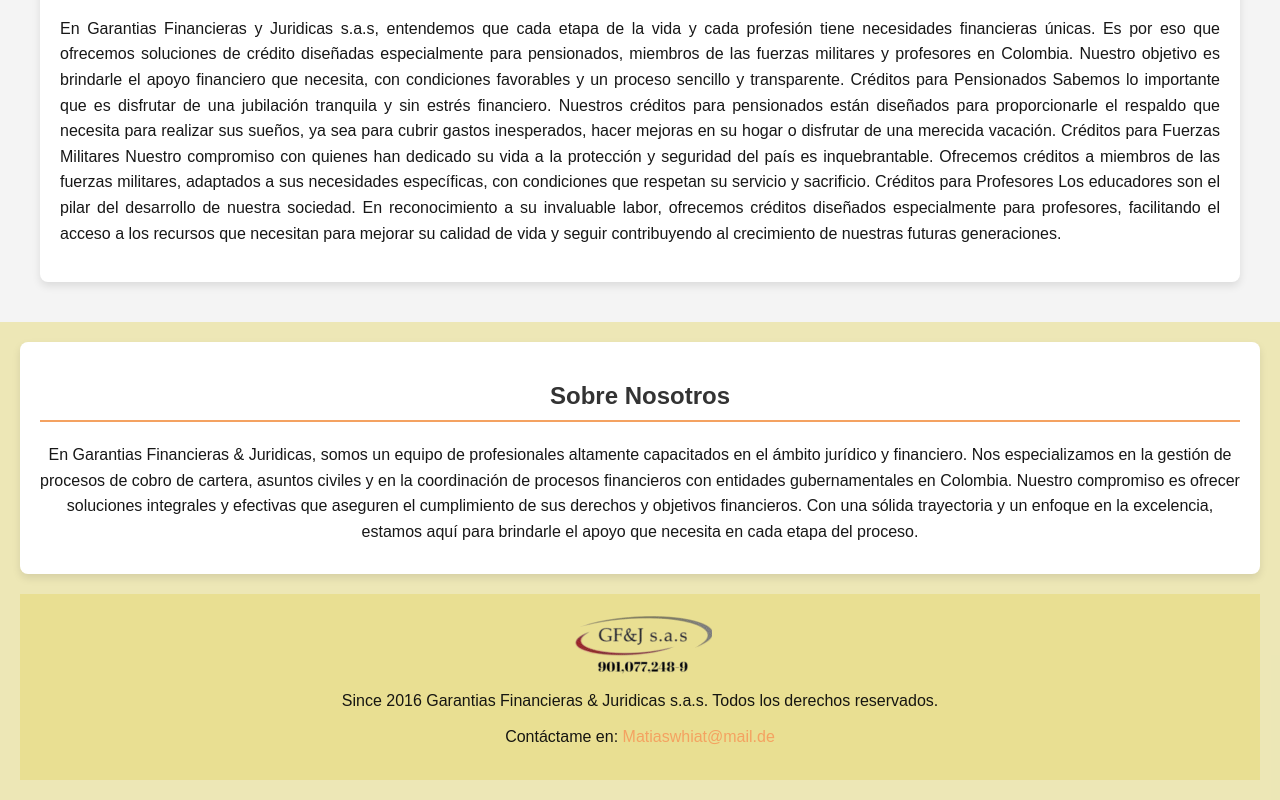
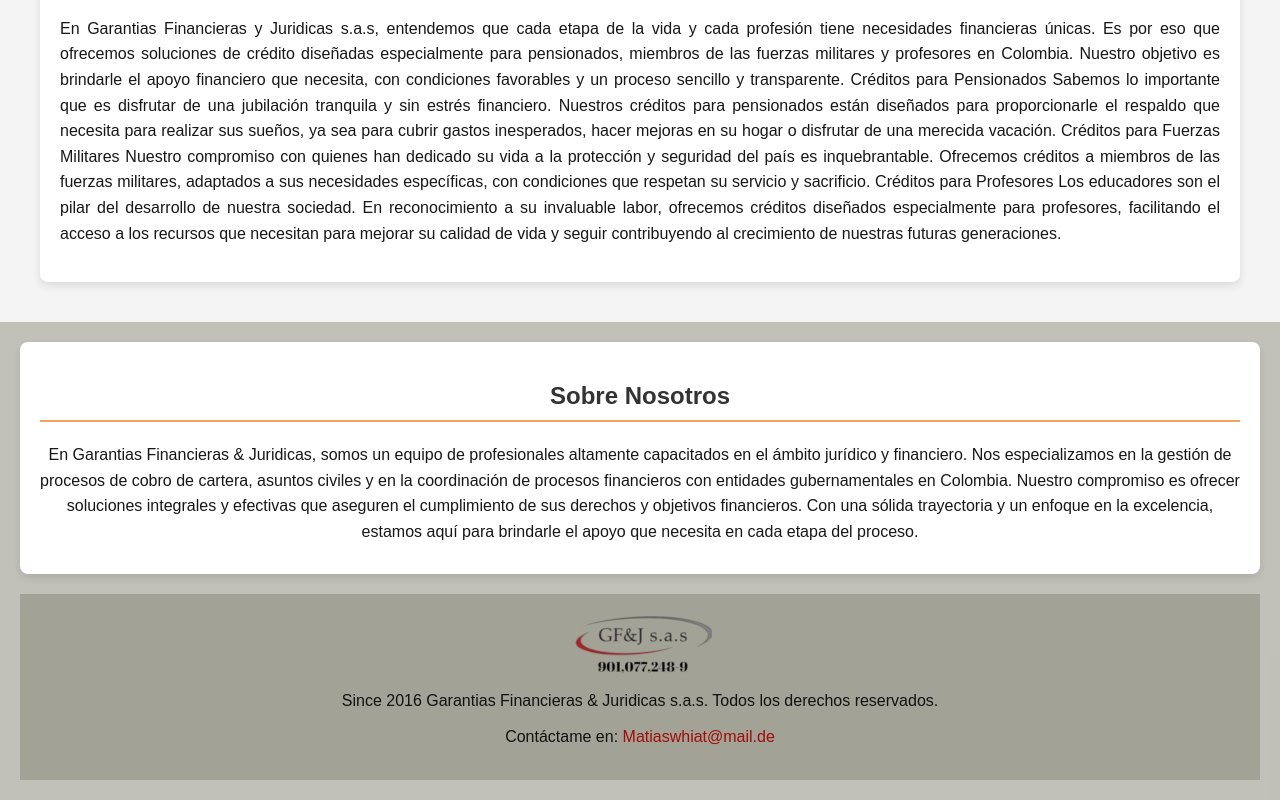
Before and after one commit to MatiasfelipeW/GFYJ-s.a.s, a plain HTML site: page index.html in a window 1280 px wide. Shown: the part 616-1416 px from the top of the page. Drawn offline with Linux system fonts and the light colour scheme.

Commit message:
footer color

```diff
--- a/style.css
+++ b/style.css
@@ -107,7 +107,7 @@ p {
 
 /* Estilo del footer */
 footer {
-  background: #e2d5606b;
+  background: #7977676b;
   color: #fff;
   padding: 20px;
   text-align: center;
@@ -118,7 +118,7 @@ footer p {
 }
 
 footer a {
-  color: #f4a261;
+  color: #a10c07;
   text-decoration: none;
 }
 
```
